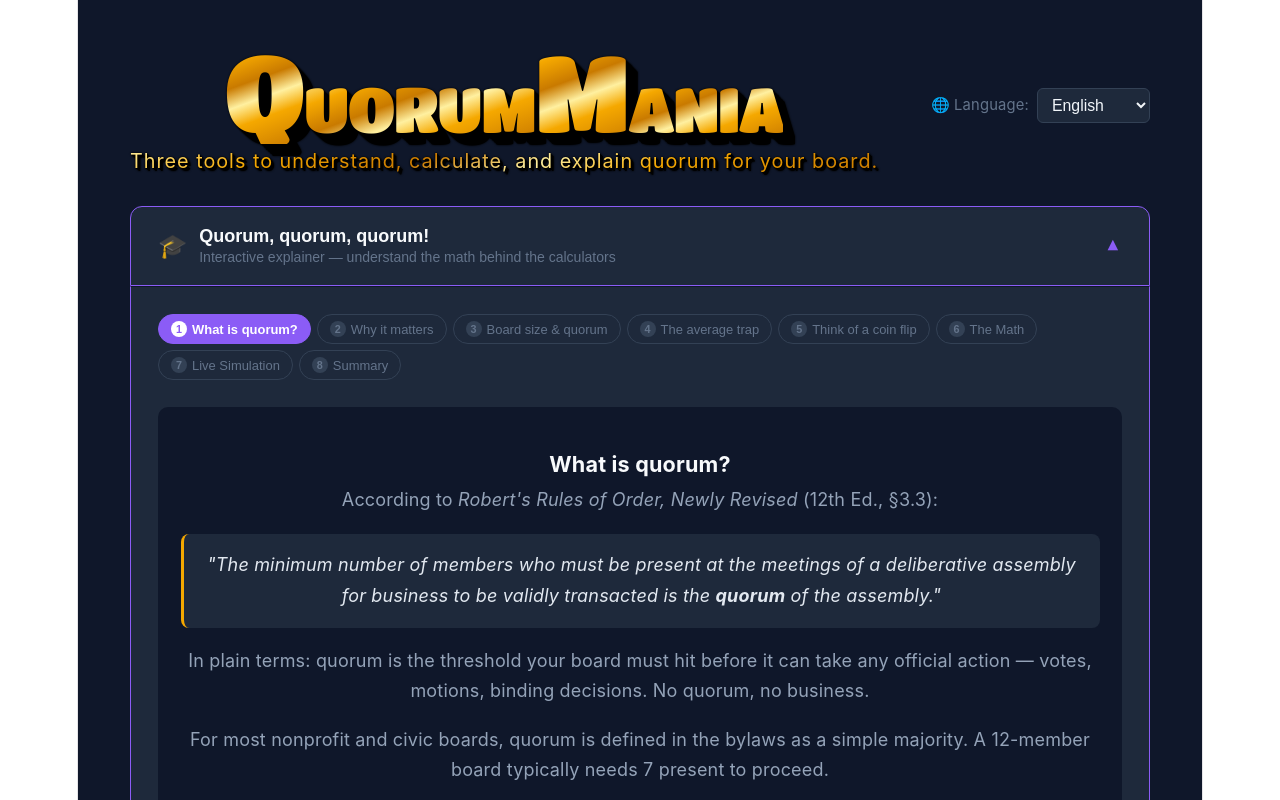
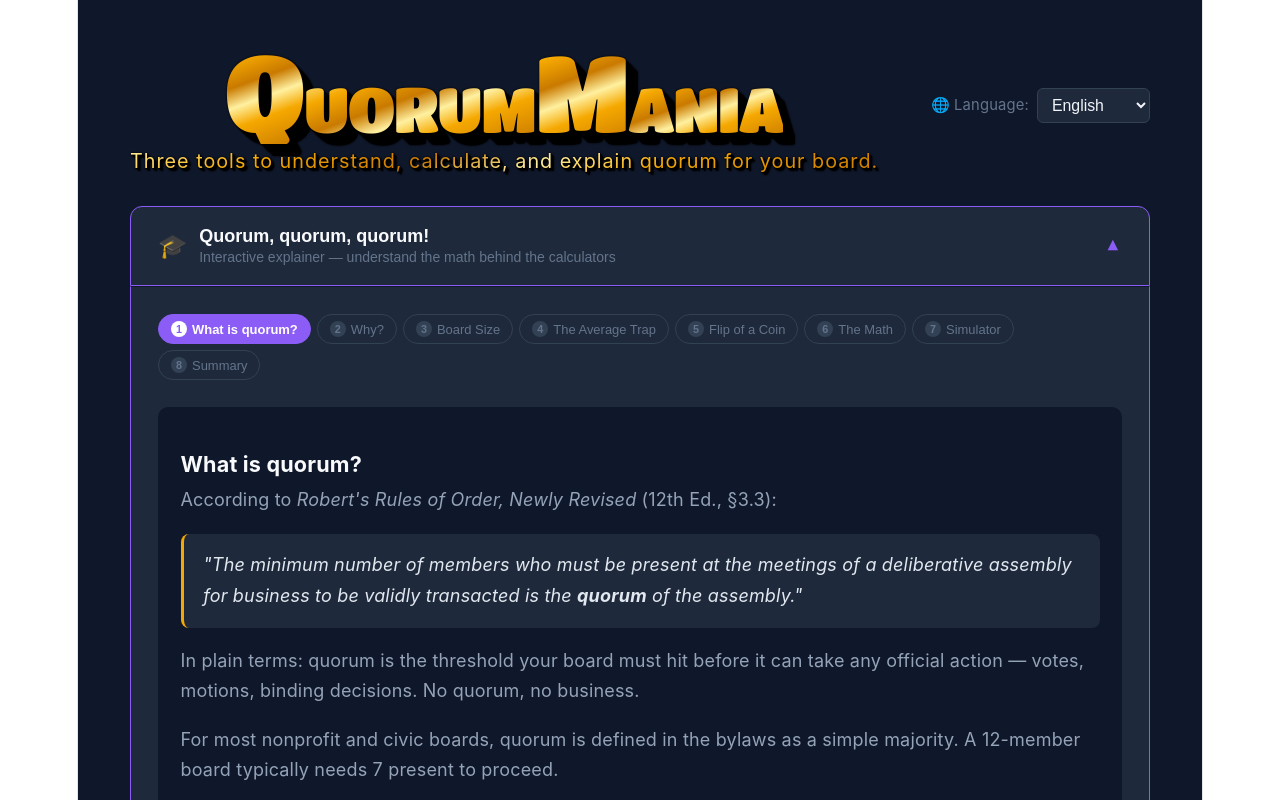
Before and after one commit to PBRstreetgang451/quorummania, a React (Vite) app: page / in a window 1280 px wide. Both pictures are taken after a click on the button 640 px from the left and 245 px from the top of the page. Shown: the top 800 px of the page. Built offline with nearby package versions, Linux system fonts and the light colour scheme.

Commit message:
update 4

```diff
--- a/src/App.tsx
+++ b/src/App.tsx
@@ -834,12 +834,12 @@ const LANG_OPTIONS = Object.entries(TR).map(([code, t]) => ({
 }));
 const EXPL_STEPS = [
   'What is quorum?',
-  'Why it matters',
-  'Board size & quorum',
-  'The average trap',
-  'Think of a coin flip',
+  'Why?',
+  'Board Size',
+  'The Average Trap',
+  'Flip of a Coin',
   'The Math',
-  'Live Simulation',
+  'Simulator',
   'Summary',
 ];
 
@@ -1412,13 +1412,14 @@ export default function App() {
   };
 
   const [step, setStep] = useState(0);
-  const [sBd, setSBd] = useState(12);
-  const [sQ, setSQ] = useState(7);
-  const [sAtt, setSAtt] = useState(70);
+  const [sBd, setSBd] = useState(10);
+  const [sQ, setSQ] = useState(6);
+  const [sAtt, setSAtt] = useState(60);
   const [sN, setSN] = useState(50);
   const [sRes, setSRes] = useState([]);
   const [sRun, setSRun] = useState(false);
   const [sDone, setSDone] = useState(false);
+  const [coinFlip, setCoinFlip] = useState(0);
   const animRef = useRef(null);
   const sP = sAtt / 100;
   const sTheo = Math.round(binomialProb(sBd, sQ, sP) * 1000) / 10;
@@ -1550,13 +1551,11 @@ export default function App() {
       <p style={{ color: clr.dim, lineHeight: 1.7, marginBottom: '1.25rem' }}>
         For most nonprofit and civic boards, quorum is defined in the bylaws as a simple majority. A 12-member board typically needs 7 present to proceed.
       </p>
-      <SimCtrl />
       <div style={{ ...crd(), marginTop: '1rem' }}>
         <div style={{ fontSize: '0.75rem', color: clr.muted, marginBottom: 10 }}>
           Board seats — quorum threshold highlighted
         </div>
-        <div style={{ display: 'flex', flexWrap: 'wrap', gap: 6 }}>
-          {Array.from({ length: sBd }, (_, i) => {
+        <div style={{ display: 'flex', flexWrap: 'wrap', gap: 6, justifyContent: 'center' }}>          {Array.from({ length: sBd }, (_, i) => {
             const isQuorum = i === sQ - 1;
             const isFilled = i < sQ;
             return (
@@ -1574,7 +1573,7 @@ export default function App() {
           })}
         </div>
         <div style={{ fontSize: '0.72rem', color: clr.dim, marginTop: 8 }}>
-          🟡 = quorum threshold seat · 🟢 = needed for quorum · ⚫ = additional members
+          🟡 = quorum threshold seat · 🟢 = needed for quorum · ⚫ = not needed for quorum
         </div>
       </div>
       <div style={{ marginTop: '1rem', fontSize: '0.75rem', color: '#475569' }}>
@@ -1672,9 +1671,8 @@ export default function App() {
         Your average tells you what happens <em>across all meetings over time</em>. It says nothing about what happens at <em>this specific meeting</em>. Some months everyone shows up. Some months three people are traveling, one is sick, and another has a family emergency — all at the same time.
       </p>
       <p style={{ color: clr.dim, lineHeight: 1.7, marginBottom: '1.25rem' }}>
-        Quorum doesn't grade on a curve. It doesn't care that your annual average looks good. It only asks one question: <strong style={{ color: clr.text }}>are enough people here right now?</strong>
+        Quorum doesn't grade on a curve. It doesn't care that your annual average looks good. It only asks one question: <strong style={{ color: clr.text }}>Are enough people here right now?</strong>
       </p>
-      <SimCtrl />
       <div style={{ display: 'grid', gridTemplateColumns: '1fr 1fr', gap: 10, marginTop: '1rem' }}>
         <div style={{ ...crd(), borderLeft: `3px solid ${clr.neutral}` }}>
           <div style={{ fontSize: '0.75rem', color: clr.muted, marginBottom: 3 }}>Expected average attendees</div>
@@ -1697,8 +1695,8 @@ export default function App() {
 
     // Step 5 — Think of a coin flip
     <div key="i4">
-      <h3 style={{ fontSize: '1.2rem', fontWeight: 700, color: '#f8fafc', marginBottom: 8 }}>
-        Think of it like a coin flip
+     <h3 style={{ fontSize: '1.2rem', fontWeight: 700, color: '#f8fafc', marginBottom: 8 }}>
+        Flip of a Coin
       </h3>
       <p style={{ color: clr.dim, lineHeight: 1.7, marginBottom: '1rem' }}>
         Here's a way to make the randomness concrete.
@@ -1712,14 +1710,13 @@ export default function App() {
       <p style={{ color: clr.dim, lineHeight: 1.7, marginBottom: '1.25rem' }}>
         Now flip all the coins at once. Most of the time you get a good spread. But sometimes several tails cluster together in the same meeting — not because anyone failed, just because that's how randomness works. <strong style={{ color: clr.text }}>Bad streaks are inevitable. The question is whether your board is built to survive them.</strong>
       </p>
-      <SimCtrl />
       <div style={{ ...crd(), marginTop: '1rem' }}>
         <div style={{ fontSize: '0.75rem', color: clr.muted, marginBottom: 10 }}>
           One random meeting at {sAtt}% attendance — each circle is a board member:
         </div>
         <div style={{ display: 'flex', flexWrap: 'wrap', gap: 7 }}>
-          {Array.from({ length: sBd }, (_, i) => {
-            const a = Math.random() < sP;
+        {Array.from({ length: sBd }, (_, i) => {
+            const a = Math.random() < 0.6;
             return (
               <div key={i} style={{
                 width: 38, height: 38, borderRadius: '50%',
@@ -1732,9 +1729,15 @@ export default function App() {
               </div>
             );
           })}
-        </div>
+                  </div>
+                  <button
+          onClick={() => setCoinFlip((n) => n + 1)}
+          style={{ marginTop: 10, marginBottom: 8, padding: '7px 18px', borderRadius: 8, border: 'none', background: '#6366f1', color: '#fff', cursor: 'pointer', fontWeight: 700, fontSize: '0.85rem' }}
+        >
+          🪙 Flip the Coins
+        </button>
         <div style={{ fontSize: '0.72rem', color: clr.dim, marginTop: 8 }}>
-          <span style={{ color: clr.good }}>✓ attends</span> · <span style={{ color: clr.bad }}>✗ misses</span> · Adjust the sliders above to see a new random outcome.
+          <span style={{ color: clr.good }}>✓ attends</span> · <span style={{ color: clr.bad }}>✗ misses</span>
         </div>
       </div>
     </div>,
@@ -1747,14 +1750,13 @@ export default function App() {
       <p style={{ color: clr.dim, lineHeight: 1.7, marginBottom: '1rem' }}>
         What you just saw with the coins has a name: the <strong style={{ color: clr.text }}>binomial distribution</strong>. It's the formula that calculates exactly how likely you are to get a bad streak — and by extension, how likely your board is to make quorum on any given meeting.
       </p>
-      <SimCtrl />
       <div style={{ ...crd(), marginBottom: 10 }}>
         <div style={{ background: '#0f172a', borderRadius: 8, padding: '0.85rem 1rem', fontFamily: 'monospace', fontSize: '0.95rem', color: '#a5b4fc', marginBottom: 10, lineHeight: 2 }}>
           P(X ≥ k) = Σ <span style={{ color: clr.warn }}>C(n,i)</span> × <span style={{ color: clr.good }}>p<sup>i</sup></span> × <span style={{ color: clr.bad }}>(1−p)<sup>n−i</sup></span>
         </div>
         <div style={{ display: 'grid', gridTemplateColumns: 'repeat(auto-fit, minmax(140px, 1fr))', gap: 8 }}>
           {[
-            { sym: 'n', col: clr.text, lbl: 'Filled seats', val: sBd },
+            { sym: 'n', col: clr.text, lbl: 'Board members', val: sBd },
             { sym: 'k', col: clr.warn, lbl: 'Quorum needed', val: sQ },
             { sym: 'p', col: clr.good, lbl: 'Attendance rate', val: `${sAtt}% = ${sP.toFixed(2)}` },
             { sym: 'C(n,i)', col: clr.warn, lbl: 'Combinations', val: 'n! / (i! × (n−i)!)' },
@@ -1936,7 +1938,7 @@ export default function App() {
                     filter:
                       'drop-shadow(0 0 1px #000) drop-shadow(2px 2px 0px #000) drop-shadow(4px 4px 0px #000) drop-shadow(6px 6px 0px #000)',
                     display: 'inline-block',
-                    fontSize: 'clamp(3rem, 12vw, 6rem',
+                    fontSize: 'clamp(3rem, 12vw, 6rem)',
                   }}
                 >
                   Q
@@ -2060,6 +2062,7 @@ export default function App() {
                     cursor: 'pointer',
                     fontSize: '0.72rem',
                     whiteSpace: 'nowrap',
+                    textAlign: 'right',
                     fontWeight: i === step ? 700 : 500,
                     display: 'flex',
                     alignItems: 'center',
@@ -2099,6 +2102,7 @@ export default function App() {
                 borderRadius: 10,
                 padding: '1.25rem',
                 minHeight: 300,
+                textAlign: 'left',
               }}
             >
               {explPages[step]}
@@ -2111,7 +2115,7 @@ export default function App() {
               }}
             >
               <button
-                onClick={() => setStep((prev) => Math.max(0, prev - 1))}
+                onClick={() => { setStep((prev) => Math.max(0, prev - 1)); window.scrollTo({ top: 0, behavior: 'smooth' }); }}
                 disabled={step === 0}
                 style={{
                   padding: '8px 18px',
@@ -2135,8 +2139,7 @@ export default function App() {
   </button>
 ) : (
   <button
-    onClick={() => setStep((prev) => Math.min(EXPL_STEPS.length - 1, prev + 1))}
-    style={{ padding: '8px 18px', borderRadius: 8, border: 'none', background: '#8b5cf6', color: '#fff', cursor: 'pointer', fontWeight: 600, fontSize: '0.85rem' }}
+  onClick={() => { setStep((prev) => Math.min(EXPL_STEPS.length - 1, prev + 1)); window.scrollTo({ top: 0, behavior: 'smooth' }); }}    style={{ padding: '8px 18px', borderRadius: 8, border: 'none', background: '#8b5cf6', color: '#fff', cursor: 'pointer', fontWeight: 600, fontSize: '0.85rem' }}
   >
     Next →
   </button>
```
